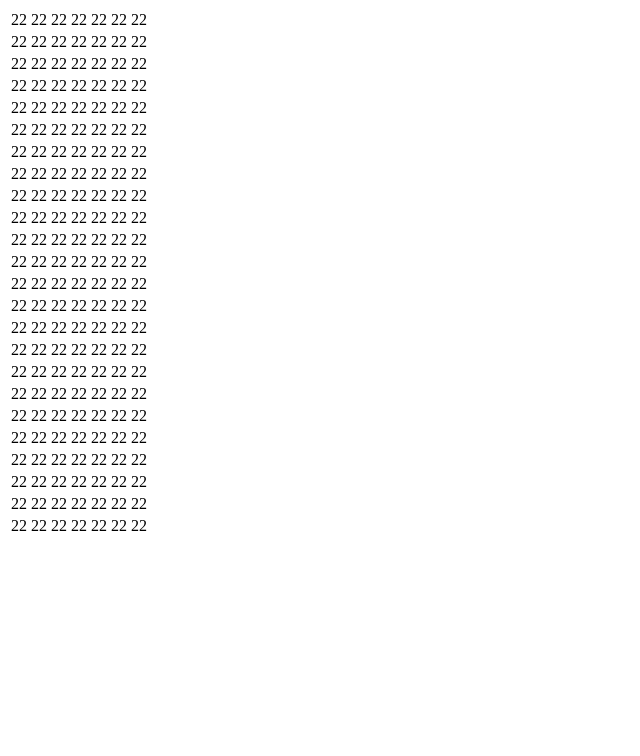
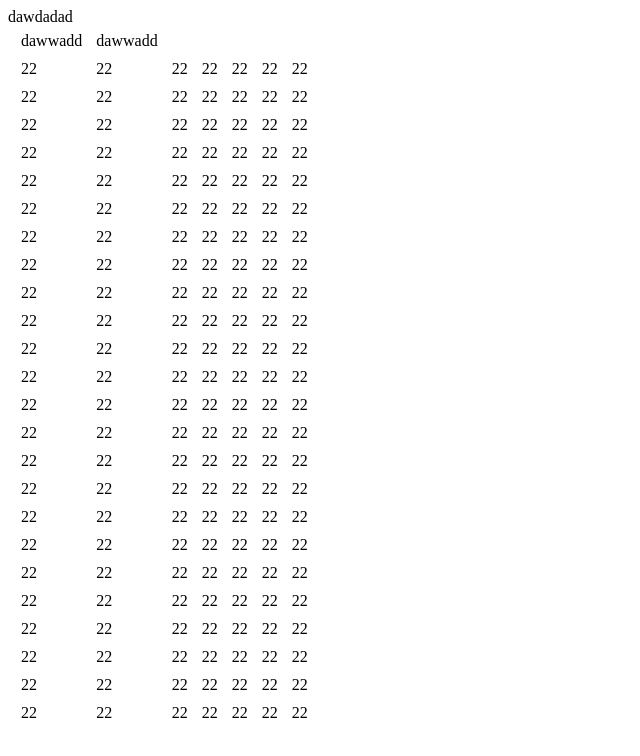
Before and after one commit to eduardBi/fdrfr, a plain HTML site: page index.html in a window 1280 px wide. Shown: the whole page, without its empty margins (0-640 px from the left). Drawn offline with Linux system fonts and the light colour scheme.

Commit message:
added function setClick

```diff
--- a/index.html
+++ b/index.html
@@ -1,14 +1,24 @@
 <!DOCTYPE html>
 <html lang="en">
 <head>
+  <link rel="stylesheet" href="main.css">
     <meta charset="UTF-8">
     <meta http-equiv="X-UA-Compatible" content="IE=edge">
     <meta name="viewport" content="width=device-width, initial-scale=1.0">
     <title>Document</title>
+
 </head>
 <body>
     <table id="table">
-        <thead></thead>
+        <thead>
+          <tr>
+            <td>dawwadd</td>
+
+            <td>dawwadd</td>
+          </tr>
+          <tr>dawd</tr>
+          <tr>adad</tr>
+        </thead>
         <tbody id="tbody">
 
         </tbody>
--- /dev/null
+++ b/main.css
@@ -0,0 +1,27 @@
+td{
+  cursor: pointer;
+  -webkit-touch-callout: none;
+  -webkit-user-select: none;
+  -khtml-user-select: none;
+  -moz-user-select: none;
+  -ms-user-select: none;
+  user-select: none;
+
+}
+
+:root{
+
+}
+
+table{
+    border-collapse:collapse;
+}
+.table{
+    padding-top:1rem;
+}
+
+td{
+  border: 2px solid white;
+  text-indent: 10px;
+  line-height: 1.5em;
+}
--- a/table.js
+++ b/table.js
@@ -9,6 +9,7 @@ let data=[];
 let SplitedData=[];
 //разделяю массив
 (function splitedData(){
+    //генерирую массив с рядом в 7 элементов
     let RowIndex=-1;
     for(let i =0; i<data.length;i++){
 
@@ -28,30 +29,49 @@ let SplitedData=[];
 
 let bodyTable=document.querySelector('#tbody')
 for(let TimeRows =0;TimeRows<24;TimeRows++){
+    //добавляю ряд в таблицу
     let rowElement = document.createElement('tr')
     bodyTable.appendChild(rowElement)
     for(let timeCellls=0;timeCellls<7;timeCellls++){
+        //добавляю строку и аттрибутты по которым я буду выбитать элемент
         let timeCell = document.createElement('td');
         timeCell.setAttribute('data-array-row',TimeRows);
         timeCell.setAttribute('data-array-item',timeCellls);
+        //события для изменения значения и цвета
         timeCell.addEventListener('click',chnageColorOnClick);
         timeCell.addEventListener('mouseover',chnageColorOnMouseOver);
-
+        //добавляю модифицированные элементы
         timeCell.innerText=SplitedData[TimeRows][timeCellls];
         bodyTable.children[TimeRows].appendChild(timeCell);
     }
 }
+let isMouseClicked=false;
+//проверяю зажата ли кнопка мыши
+
+function setMouseClick(boolValue){
+        console.log(isMouseClicked)
+       return isMouseClicked=boolValue
+
+}
+
+ document.querySelector('table').addEventListener('mouseup',()=>{setMouseClick(false)})
+ document.querySelector('table').addEventListener('mousedown',()=>{setMouseClick(true)})
 
 function chnageColorOnMouseOver(e){
+    //получаю дата-аттрибуты при клике на элемент
+    let firstAttribute=e.target.attributes[0].nodeValue;
+    let secondAttribute=e.target.attributes[1].nodeValue;
+    //закрашиваю значения если мышь зажата
+    if(isMouseClicked===true){
+        SplitedData[firstAttribute][secondAttribute]=5;
+        e.target.innerText=5
+    }
+}
+
+function chnageColorOnClick(e){
+    //получаю дата-аттрибуты при наведении  на элемент
     let firstAttribute=e.target.attributes[0].nodeValue;
     let secondAttribute=e.target.attributes[1].nodeValue;
     SplitedData[firstAttribute][secondAttribute]=5;
     e.target.innerText=5
 }
-
-function chnageColorOnClick(e){
-    let firstAttribute=e.target.attributes[0].nodeValue;
-    let secondAttribute=e.target.attributes[1].nodeValue;
-    SplitedData[firstAttribute][secondAttribute]=5;
-    e.target.innerText=5
-}
```
Also changed, not shown: 1 other file.
